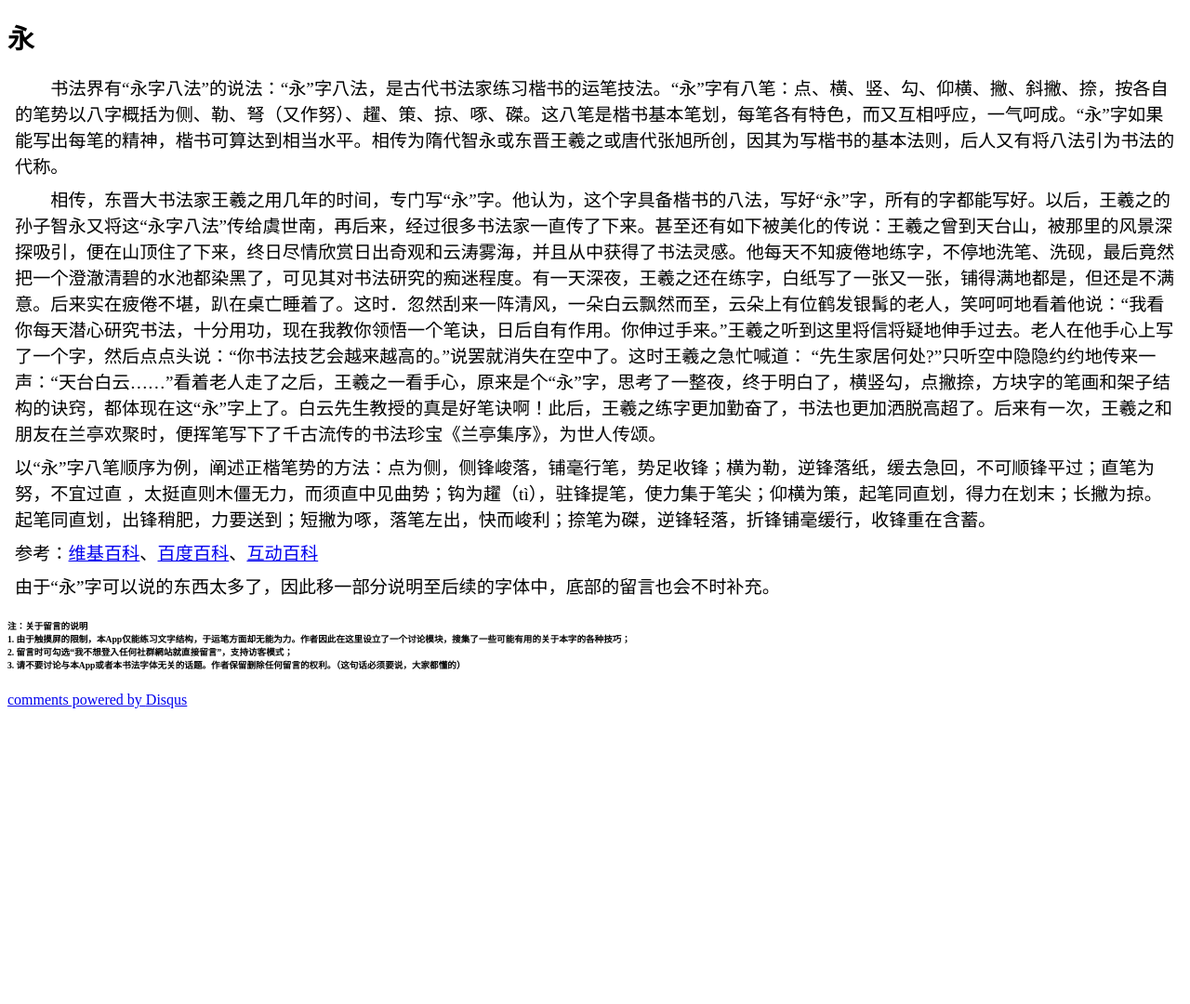
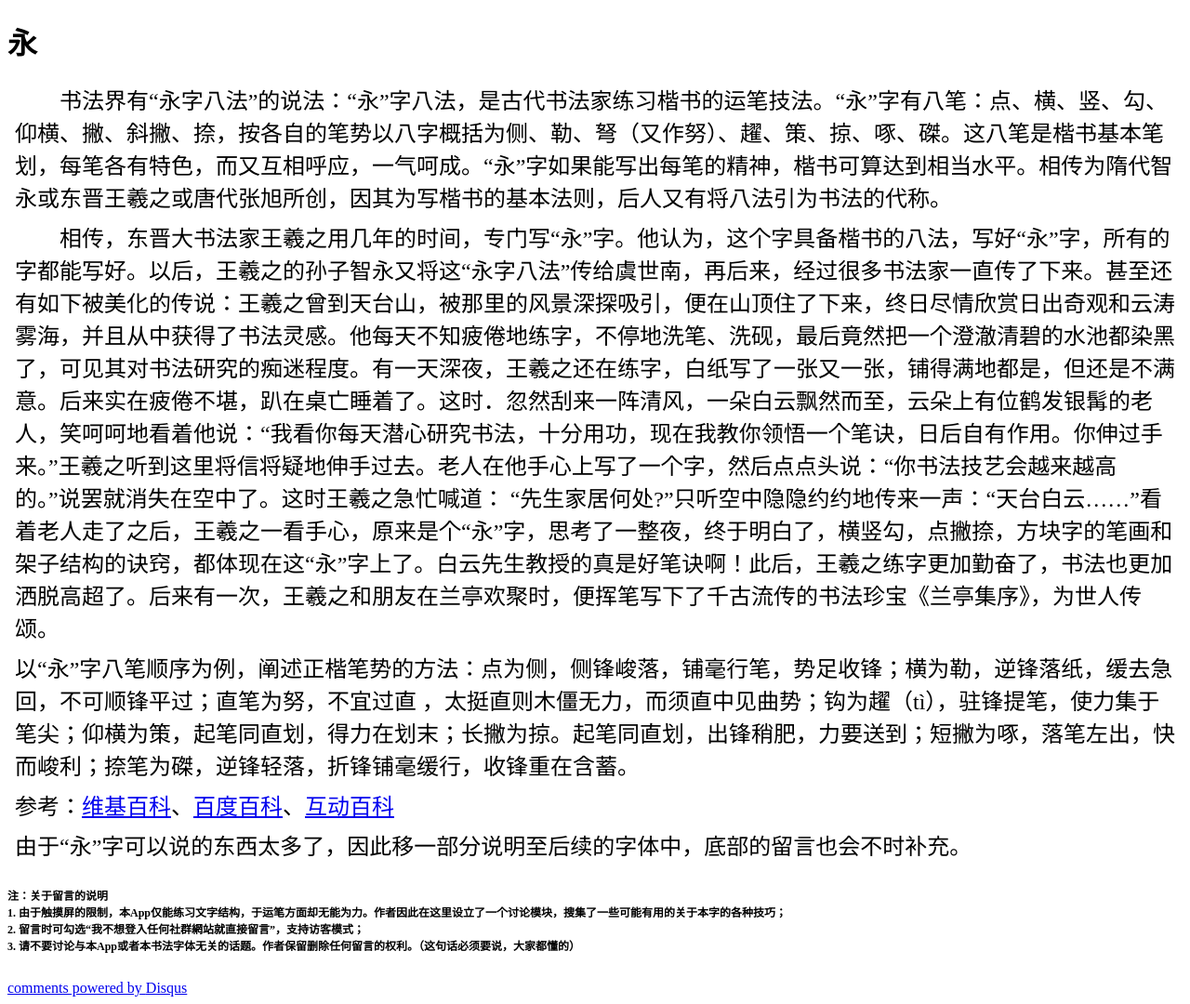
Before and after one commit to LiveCally/LanTing, a Jekyll site: the page built from _posts/2014-05-16-LanTing-1.html, in a window 1280 px wide. Shown: the whole page at 93% size. Built offline with Jekyll 4.4.1, drawn with Linux system fonts in a browser that asks for light colours; Markdown is read by kramdown in place of the engine named in the settings; comment, search, counter and statistics services are not loaded; before the commit the page ends 900 px from its top, so only the background shows below that.

Commit message:
layout bigger
layout bigger

```diff
--- a/_layouts/default.html
+++ b/_layouts/default.html
@@ -7,15 +7,15 @@
   body { -webkit-text-size-adjust: 100%;}
   @media only screen and (max-device-width : 767px)
   {
-    h1 {font-size: 150%;}
-    h6 {font-size: 50%;}
-    p  {font-size: 100%; margin:6px;}
+    h1 {font-size: 160%;}
+    h6 {font-size: 60%;}
+    p  {font-size: 120%; margin:6px;}
   }
   @media only screen and (min-device-width : 768px)
   {
-    h1 {font-size: 180%;}
-    h6 {font-size: 60%;}
-    p  {font-size: 120%; margin:8px;}
+    h1 {font-size: 200%;}
+    h6 {font-size: 75%;}
+    p  {font-size: 150%; margin:8px;}
   }
 </style>
 </head>
```
